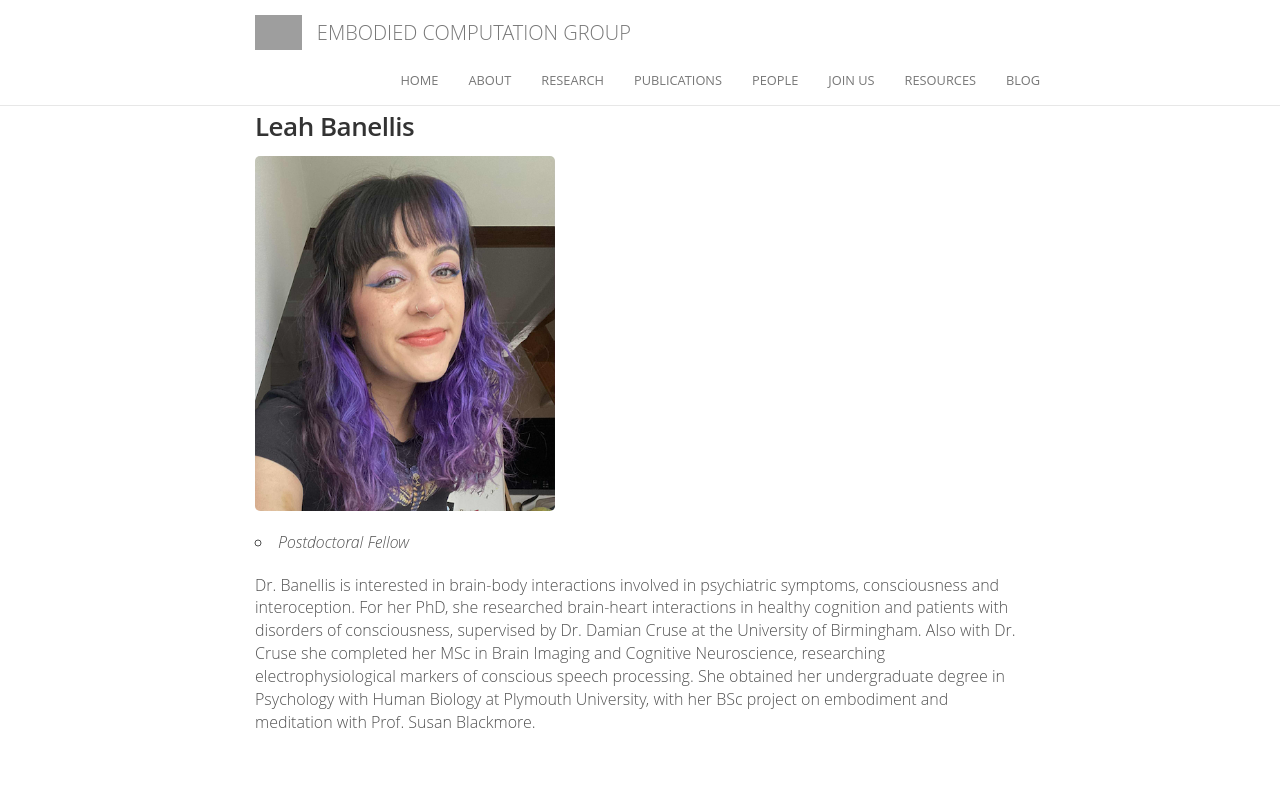
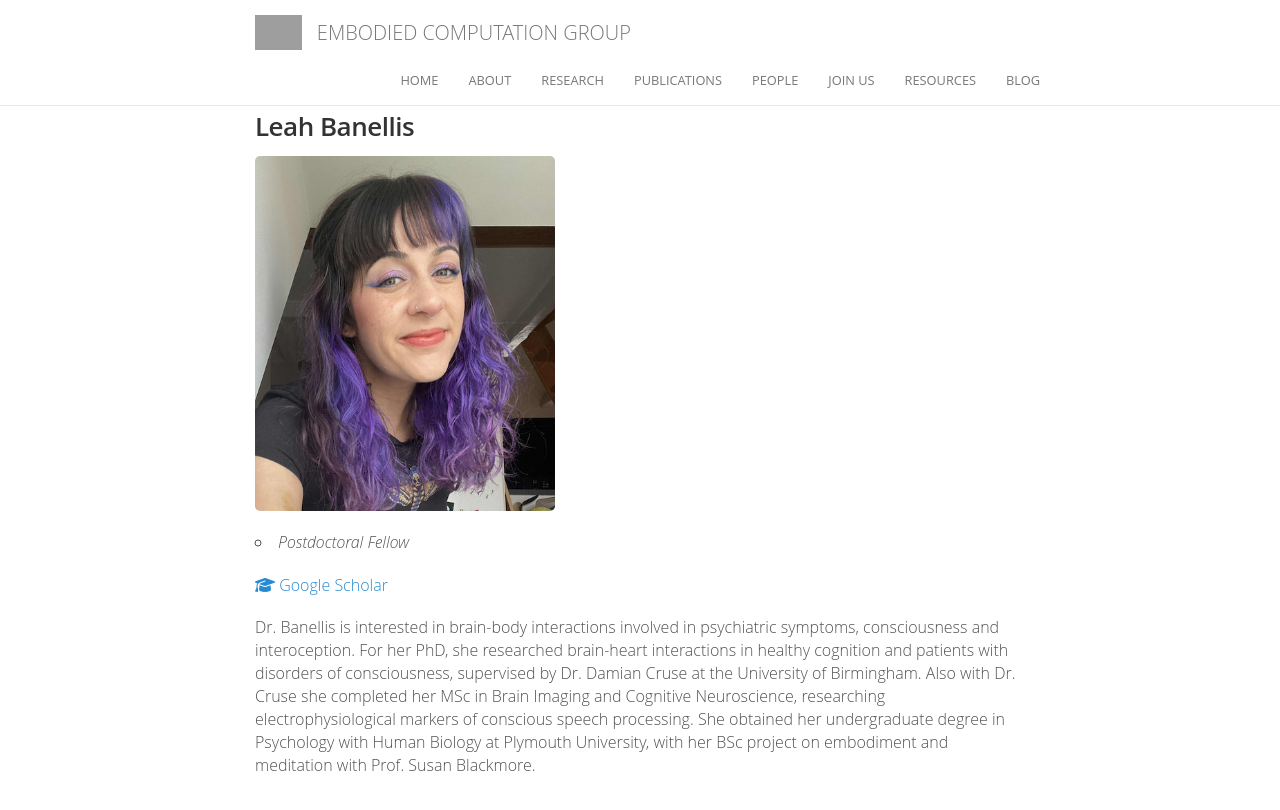
Before and after one commit to embodied-computation-group/embodied-computation-group.github.io, a Jekyll site: the page built from _people/leah_banellis.md, in a window 1280 px wide. Shown: the top 810 px of the page. Built offline with Jekyll 4.4.1, drawn with Linux system fonts in a browser that asks for light colours; comment, search, counter and statistics services are not loaded; grey boxes are pictures that could not be loaded.

Commit message:
Add Google Scholar link to Leah Banellis profile

```diff
--- a/_people/leah_banellis.md
+++ b/_people/leah_banellis.md
@@ -9,4 +9,6 @@ joined: 2020
 
 - _Postdoctoral Fellow_<br>
 
+<a href="https://scholar.google.com/citations?user=A4cuIhIAAAAJ&hl=en&oi=ao"><i class="fas fa-graduation-cap"></i> Google Scholar</a>
+
 Dr. Banellis is interested in brain-body interactions involved in psychiatric symptoms, consciousness and interoception. For her PhD, she researched brain-heart interactions in healthy cognition and patients with disorders of consciousness, supervised by Dr. Damian Cruse at the University of Birmingham. Also with Dr. Cruse she completed her MSc in Brain Imaging and Cognitive Neuroscience, researching electrophysiological markers of conscious speech processing. She obtained her undergraduate degree in Psychology with Human Biology at Plymouth University, with her BSc project on embodiment and meditation with Prof. Susan Blackmore.
```
